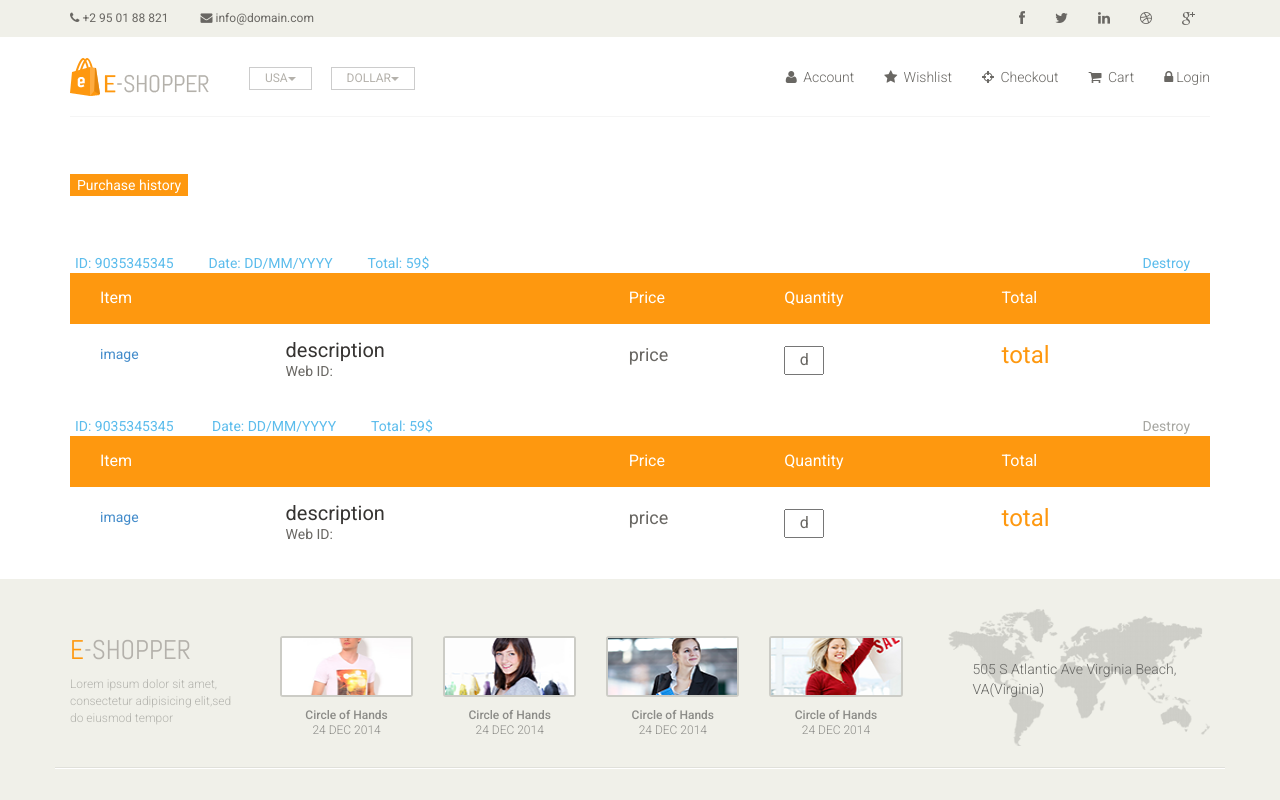
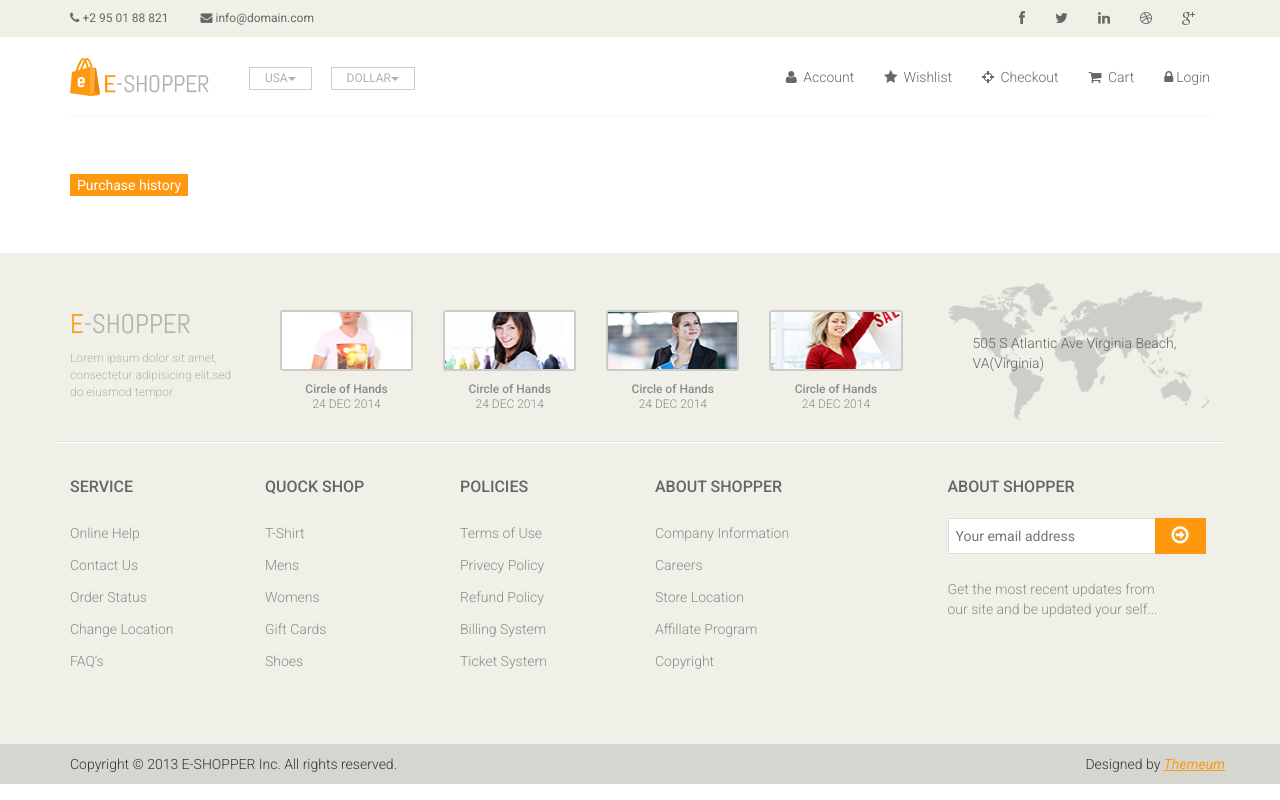
Before and after one commit to nthanhhai2909/fashion_book_frontend, a React (Create React App) app: page /purchase_history in a window 1280 px wide. Shown: the top 800 px of the page. Built offline with nearby package versions, Linux system fonts and the light colour scheme.

Commit message:
add destroy purchase

```diff
--- a/src/actions/purchase.history.action.js
+++ b/src/actions/purchase.history.action.js
@@ -6,5 +6,25 @@ export const setPurchaseHistory = (data) => ({
     data
 })
 export const getPurchaseHitory = () => async (dispatch, getState) => {
-
+    let res = null
+    let user = storeConfig.getUser()
+    if(user === null)
+        return
+    try {
+        res = await axios.get('http://localhost:8080/bill/' + user.id)
+    }
+    catch(err) {
+        console.log(err)
+        return
+    }
+    dispatch(setPurchaseHistory(res.data.data))
 }
+export const deleteBill = (id) => async (dispatch, getState) => {
+    try {
+        await axios.get('http://localhost:8080/bill/delete/' + id)
+    }
+    catch(err) {
+        console.log(err.response)
+    }
+    dispatch(getPurchaseHitory())
+}
--- a/src/components/cart/content.cart.js
+++ b/src/components/cart/content.cart.js
@@ -104,7 +104,7 @@ class ContentCart extends Component {
     }
     if (this.state.address === "") {
       this.setState({ notiDetailAddress: "Address invalid" });
-      check = true;
+      check = false;
     } else {
       this.setState({ notiDetailAddress: "" });
     }
--- a/src/components/purchase.history/purchase.history.js
+++ b/src/components/purchase.history/purchase.history.js
@@ -7,6 +7,136 @@ import FooterBottom from "../footer/footer.bottom";
 class HistoryPurchase extends Component {
   constructor(props) {
     super(props);
+  }
+  caculatorTotalBill = (products) => {
+    let total = 0;
+    products.map((element, index) => {
+      total += element.count * element.price
+    })
+    return total
+  }
+  renderBill = () => {
+    return this.props.purchaseHistory.map((element, index) => {
+      if (element.issend) {
+        return (
+          <div className="table-responsive cart_info" style={{marginBottom: "50px"}}>
+            <span>ID: {element._id} </span>
+            <span>Date: {new Date(element.date).toDateString("yyyy-MM-dd")}</span>
+            <span>Total: ${this.caculatorTotalBill(element.products)}</span>
+            <span className="destroy_disable">Destroy</span>
+            <table className="table table-condensed">
+              <thead>
+                <tr className="cart_menu">
+                  <td className="image">Item</td>
+                  <td className="description" />
+                  <td className="price">Price</td>
+                  <td className="quantity">Quantity</td>
+                  <td className="total">Total</td>
+                  <td />
+                </tr>
+              </thead>
+              <tbody>
+              {element.products.map((item, index) => {
+                return (
+                  <tr>
+                  <td className="cart_product">
+                    <a href=""><img src={item.img}/></a>
+                  </td>
+                  <td className="cart_description">
+                    <h4>
+                      <a>{item.describe} </a>
+                    </h4>
+                    <p>Web ID:{item._id}</p>
+                  </td>
+                  <td className="cart_price">
+                    <p>{item.price}</p>
+                  </td>
+                  <td className="cart_quantity">
+                    <div className="cart_quantity_button">
+                      <input
+                        className="cart_quantity_input"
+                        type="text"
+                        name="quantity"
+                        value={item.count}
+                        autocomplete="off"
+                        size="2"
+                      />
+                    </div>
+                  </td>
+                  <td className="cart_total">
+                    <p className="cart_total_price">{item.count * item.price}</p>
+                  </td>
+                </tr>
+                )
+              })}
+              </tbody>
+            </table>
+            <hr/>
+          </div>
+        )
+      }
+      else {
+        return (
+          <div className="table-responsive cart_info" style={{marginBottom: "50px"}}>
+            <span>ID: {element._id}</span>
+            <span
+            >Date:  {new Date(element.date).toDateString("yyyy-MM-dd")}</span>
+            <span>Total:  ${this.caculatorTotalBill(element.products)}</span>
+            <span onClick={() => this.props.deleteBill(element._id)} className="destroy">Destroy</span>
+            <table className="table table-condensed">
+              <thead>
+                <tr className="cart_menu">
+                  <td className="image">Item</td>
+                  <td className="description" />
+                  <td className="price">Price</td>
+                  <td className="quantity">Quantity</td>
+                  <td className="total">Total</td>
+                  <td />
+                </tr>
+              </thead>
+              <tbody>
+              {element.products.map((item, index) => {
+                return (
+                  <tr>
+                  <td className="cart_product">
+                    <a href=""><img src={item.img}/></a>
+                  </td>
+                  <td className="cart_description">
+                    <h4>
+                      <a>{item.describe} </a>
+                    </h4>
+                    <p>Web ID:{item._id}</p>
+                  </td>
+                  <td className="cart_price">
+                    <p>{item.price}</p>
+                  </td>
+                  <td className="cart_quantity">
+                    <div className="cart_quantity_button">
+                      <input
+                        className="cart_quantity_input"
+                        type="text"
+                        name="quantity"
+                        value={item.count}
+                        autocomplete="off"
+                        size="2"
+                      />
+                    </div>
+                  </td>
+                  <td className="cart_total">
+                    <p className="cart_total_price">{item.count * item.price}</p>
+                  </td>
+                </tr>
+                )
+              })}
+
+              </tbody>
+            </table>
+            <hr/>
+          </div>
+        )
+      }
+    })
+
   }
   render() {
     return (
@@ -29,105 +159,7 @@ class HistoryPurchase extends Component {
                   </li>
                 </ol>
               </div>
-              <div className="table-responsive cart_info">
-                <span>ID: 9035345345</span>
-                <span>Date: DD/MM/YYYY</span>
-                <span>Total: 59$</span>
-                <span className="destroy">Destroy</span>
-                <table className="table table-condensed">
-                  <thead>
-                    <tr className="cart_menu">
-                      <td className="image">Item</td>
-                      <td className="description" />
-                      <td className="price">Price</td>
-                      <td className="quantity">Quantity</td>
-                      <td className="total">Total</td>
-                      <td />
-                    </tr>
-                  </thead>
-                  <tbody>
-                    <tr>
-                      <td className="cart_product">
-                        <a href="">image</a>
-                      </td>
-                      <td className="cart_description">
-                        <h4>
-                          <a>description </a>
-                        </h4>
-                        <p>Web ID:</p>
-                      </td>
-                      <td className="cart_price">
-                        <p>price</p>
-                      </td>
-                      <td className="cart_quantity">
-                        <div className="cart_quantity_button">
-                          <input
-                            className="cart_quantity_input"
-                            type="text"
-                            name="quantity"
-                            value="d"
-                            autocomplete="off"
-                            size="2"
-                          />
-                        </div>
-                      </td>
-                      <td className="cart_total">
-                        <p className="cart_total_price">total</p>
-                      </td>
-                    </tr>
-                  </tbody>
-                </table>
-              </div>
-              <div className="table-responsive cart_info">
-              <span>ID: 9035345345 </span>
-              <span>Date: DD/MM/YYYY</span>
-              <span>Total: 59$</span>
-                <span className="destroy_disable">Destroy</span>
-                <table className="table table-condensed">
-                  <thead>
-                    <tr className="cart_menu">
-                      <td className="image">Item</td>
-                      <td className="description" />
-                      <td className="price">Price</td>
-                      <td className="quantity">Quantity</td>
-                      <td className="total">Total</td>
-                      <td />
-                    </tr>
-                  </thead>
-                  <tbody>
-                    <tr>
-                      <td className="cart_product">
-                        <a href="">image</a>
-                      </td>
-                      <td className="cart_description">
-                        <h4>
-                          <a>description </a>
-                        </h4>
-                        <p>Web ID:</p>
-                      </td>
-                      <td className="cart_price">
-                        <p>price</p>
-                      </td>
-                      <td className="cart_quantity">
-                        <div className="cart_quantity_button">
-                          <input
-                            className="cart_quantity_input"
-                            type="text"
-                            name="quantity"
-                            value="d"
-                            autocomplete="off"
-                            size="2"
-                          />
-                        </div>
-                      </td>
-                      <td className="cart_total">
-                        <p className="cart_total_price">total</p>
-                      </td>
-
-                    </tr>
-                  </tbody>
-                </table>
-              </div>
+              {this.renderBill()}
             </div>
           </section>
         </div>
--- a/src/containers/history.purchase.container.js
+++ b/src/containers/history.purchase.container.js
@@ -1,31 +1,40 @@
-import React, {Component} from 'react'
+import React, { Component } from 'react'
 import { connect } from 'react-redux'
 import { bindActionCreators } from 'redux'
 import * as userActions from "../actions/user.action";
+import * as purchaseHistoryActions from '../actions/purchase.history.action'
 import HistoryPurchase from '../components/purchase.history/purchase.history'
 class HistoryPurchaseContainer extends Component {
-    constructor(props){
+    constructor(props) {
         super(props)
     }
     componentWillMount() {
         this.props.actions.auth()
+        this.props.purchaseHistoryActions.getPurchaseHitory()
     }
     render() {
-        return(
+        return (
             <div>
                 <HistoryPurchase
+                    islogin={this.props.islogin}
+                    logout={() => this.props.actions.logout()}
+                    history={this.props.history}
+                    purchaseHistory={this.props.purchaseHistory}
+                    deleteBill={(id) => this.props.purchaseHistoryActions.deleteBill(id)}
                 />
             </div>
         )
     }
 }
 const mapStateToProps = state => ({
+    islogin: state.userReducers.login.islogin,
+    purchaseHistory: state.purchaseReducers.purchaseHistory.data
+});
 
-  });
-
-  const mapDispatchToProps = dispatch => {
+const mapDispatchToProps = dispatch => {
     return {
         actions: bindActionCreators(userActions, dispatch),
+        purchaseHistoryActions: bindActionCreators(purchaseHistoryActions, dispatch),
     };
-  };
-  export default connect(mapStateToProps, mapDispatchToProps)(HistoryPurchaseContainer);
+};
+export default connect(mapStateToProps, mapDispatchToProps)(HistoryPurchaseContainer);
```
